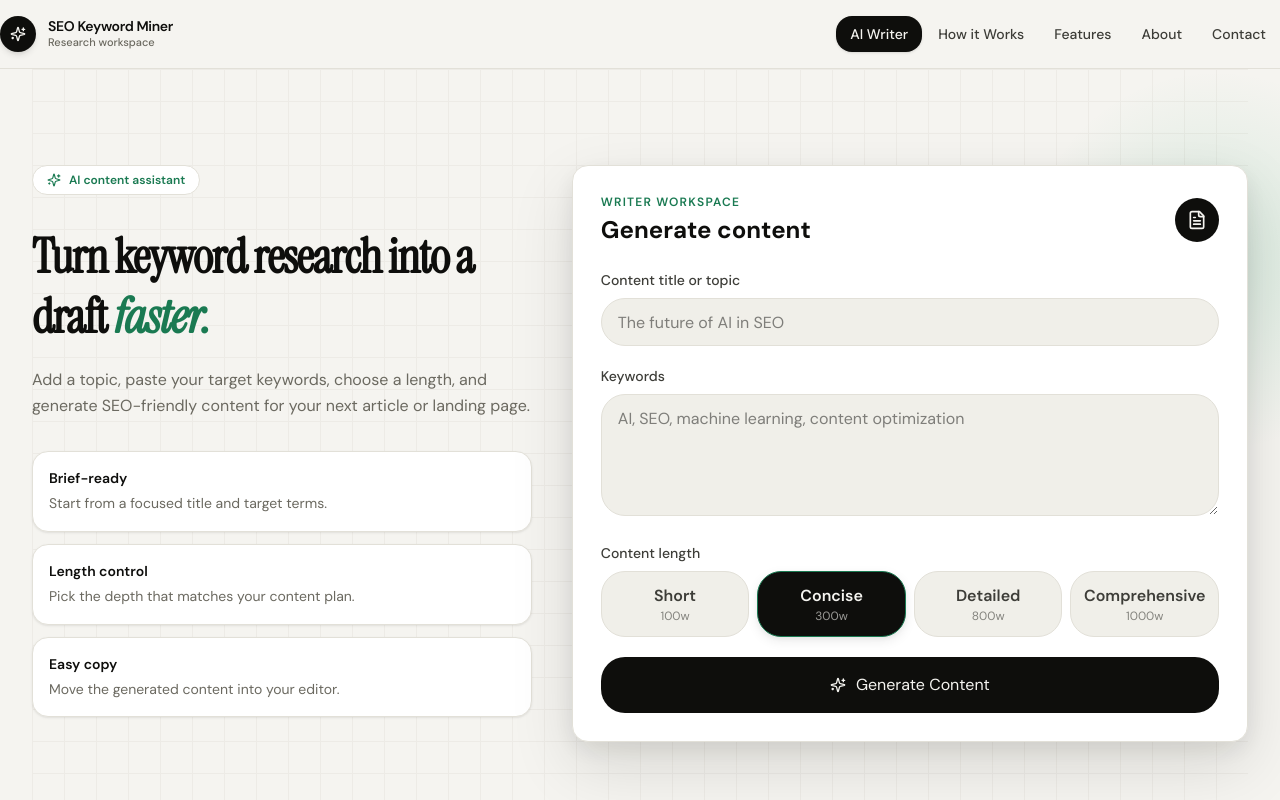
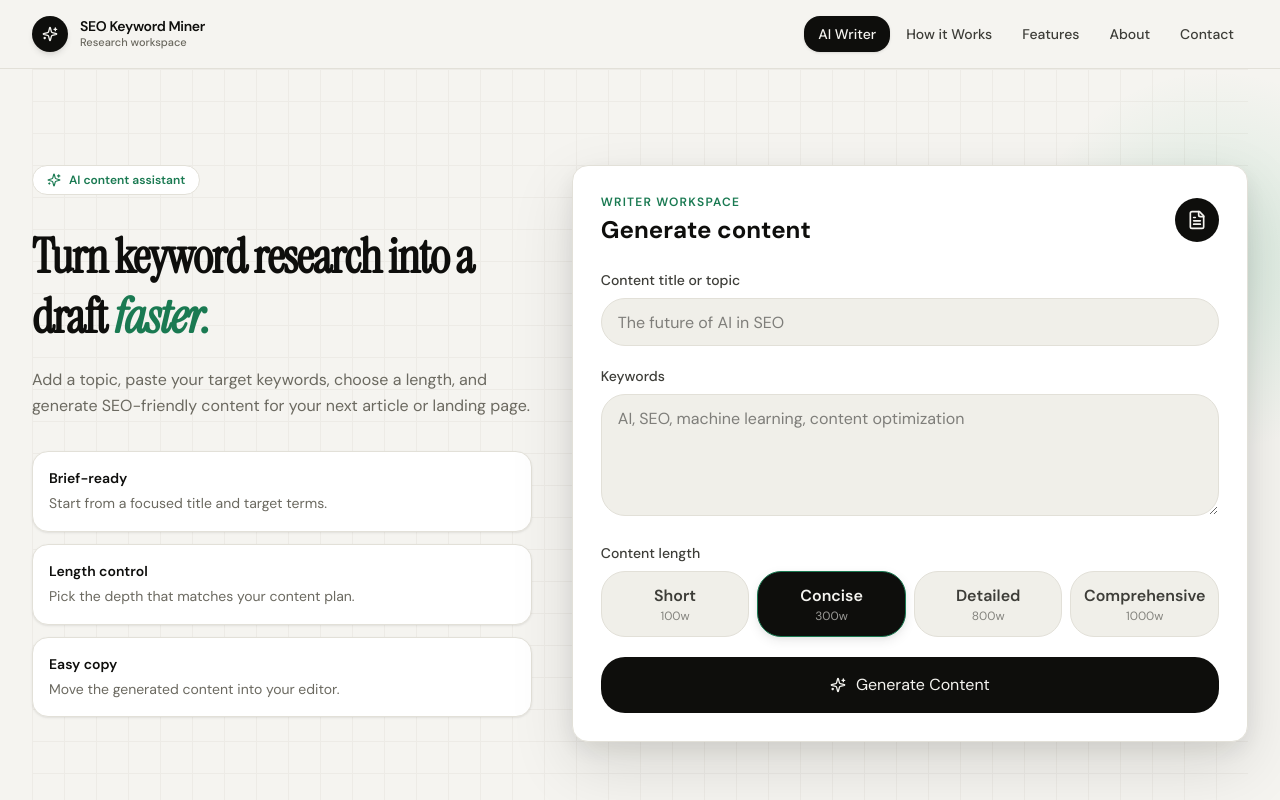
Before and after one commit to Ahmedj04/SEO-keywords-Extractor, a Next.js app: page /aiwriter in a window 1280 px wide. Shown: the top 800 px of the page. Built offline with nearby package versions, Linux system fonts and the light colour scheme.

Commit message:
fix header nav bar issue

```diff
--- a/components/Header.js
+++ b/components/Header.js
@@ -30,7 +30,7 @@ export default function Header() {
     }, [isMobileMenuOpen]);
 
     return (
-        <header className="sticky top-0 z-50 -mx-4 px-4 sm:-mx-8 sm:px-8 border-b border-[var(--border)] bg-[var(--background)]/90 backdrop-blur-xl">
+        <header className="sticky top-0 z-50 px-4 sm:px-8 border-b border-[var(--border)] bg-[var(--background)]/90 backdrop-blur-xl">
             <nav className="mx-auto flex max-w-7xl items-center justify-between py-4 text-[var(--foreground)]">
                 <Link href="/" className="group flex items-center gap-3">
                     <div className="relative flex h-9 w-9 items-center justify-center rounded-xl bg-[var(--foreground)] text-[var(--background)] shadow-md transition-all duration-300 group-hover:bg-[var(--accent)] group-hover:scale-105">
--- a/pages/aiwriter.js
+++ b/pages/aiwriter.js
@@ -69,7 +69,7 @@ export default function AIWriter() {
     };
 
     return (
-        <div className="relative min-h-screen overflow-hidden" style={{ background: 'var(--background)', color: 'var(--foreground)' }}>
+        <div className="relative min-h-screen overflow-x-clip" style={{ background: 'var(--background)', color: 'var(--foreground)' }}>
             <Header />
 
             <main className="px-4 sm:px-8">
--- a/pages/privacy.js
+++ b/pages/privacy.js
@@ -6,7 +6,7 @@ import { ShieldCheck } from 'lucide-react'
 
 export default function Privacy() {
     return (
-        <div className="relative min-h-screen overflow-hidden" style={{ background: 'var(--background)', color: 'var(--foreground)' }}>
+        <div className="relative min-h-screen overflow-x-clip" style={{ background: 'var(--background)', color: 'var(--foreground)' }}>
             <Header />
 
             <main className="px-4 sm:px-8">
--- a/pages/terms.js
+++ b/pages/terms.js
@@ -6,7 +6,7 @@ import { ScrollText } from 'lucide-react';
 
 const TermsOfService = () => {
     return (
-        <div className="relative min-h-screen overflow-hidden" style={{ background: 'var(--background)', color: 'var(--foreground)' }}>
+        <div className="relative min-h-screen overflow-x-clip" style={{ background: 'var(--background)', color: 'var(--foreground)' }}>
             <Header />
 
             <main className="px-4 sm:px-8">
```
